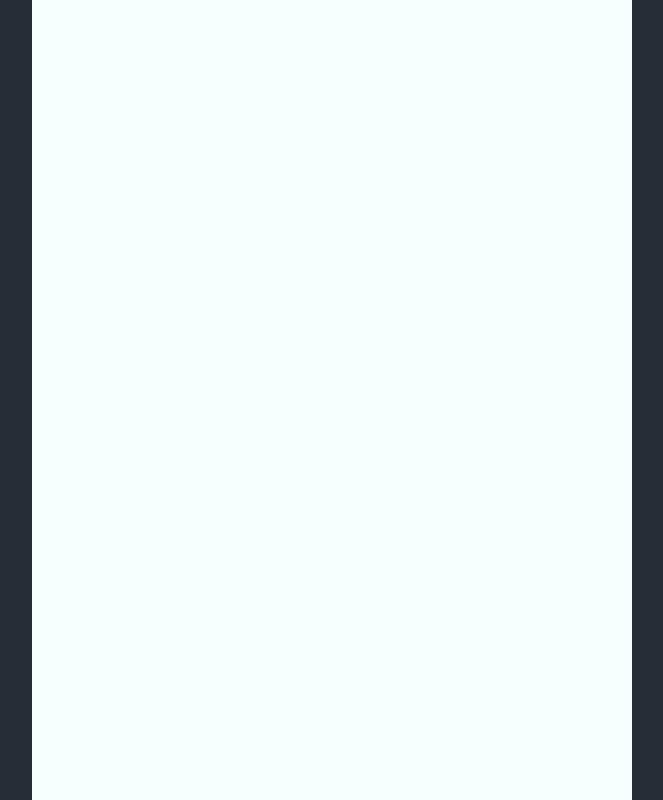
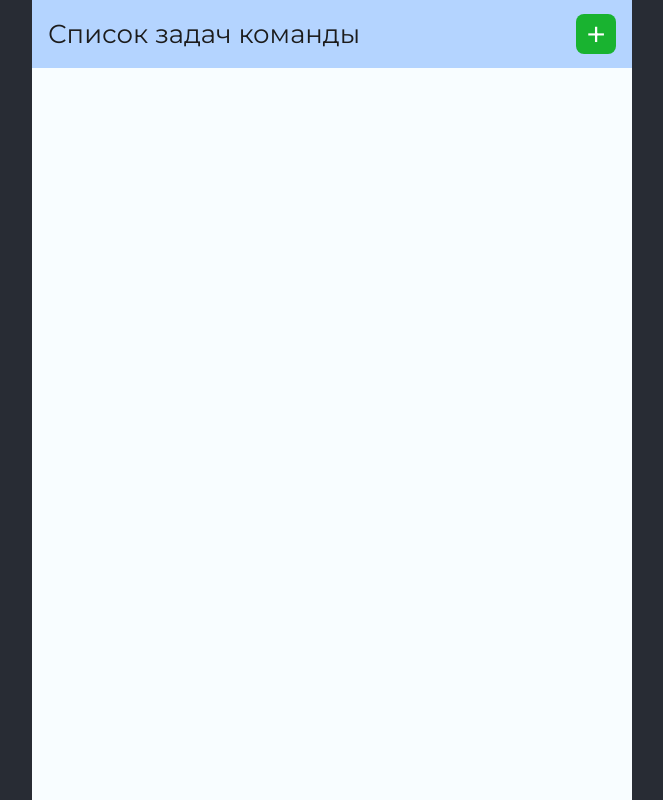
Before and after one commit to father1971/front-final, a React (Create React App) app: page / in a window 1280 px wide. Shown: the whole page, without its empty margins (308-971 px from the left). Built offline with nearby package versions, Linux system fonts and the light colour scheme; the HTML template or start-up script is replaced by a standard one.

Commit message:
Added Header

```diff
--- /dev/null
+++ b/src/components/Header.tsx
@@ -0,0 +1,66 @@
+import React from 'react';
+import styled from 'styled-components';
+import { colors } from '../colors';
+
+interface HeaderInterface {
+  onAddTaskClick: () => void;
+}
+
+export const Header: React.FC<HeaderInterface> = ({ onAddTaskClick }) => {
+  return (
+    <Container>
+      Список задач команды
+      <AddTaskButton onClick={onAddTaskClick}>+</AddTaskButton>
+    </Container>
+  );
+};
+
+const Container = styled.div({
+  display: 'flex',
+  flexDirection: 'row',
+  justifyContent: 'space-between',
+  alignItems: 'center',
+  flexShrink: 0,
+
+  width: '100%',
+  height: 68,
+
+  fontSize: '26px',
+  lineHeight: '30px',
+
+  paddingLeft: 16,
+  paddingTop: 12,
+  paddingRight: 16,
+  paddingBottom: 12,
+
+  backgroundColor: colors.header,
+  color: colors.text,
+});
+
+const AddTaskButton = styled.div({
+  display: 'block',
+  flexShrink: 0,
+
+  backgroundColor: colors.button.positive,
+  color: colors.lightText,
+
+  height: 40,
+  width: 40,
+  borderRadius: 8,
+  marginLeft: 8,
+
+  fontSize: '36px',
+  lineHeight: '40px',
+  textAlign: 'center',
+
+  cursor: 'pointer',
+  userSelect: 'none',
+
+  '&:hover': {
+    backgroundColor: colors.buttonHover.positive,
+  },
+
+  '&:active': {
+    backgroundColor: colors.buttonActive.positive,
+  },
+});
--- a/src/components/ToDoList.tsx
+++ b/src/components/ToDoList.tsx
@@ -3,12 +3,17 @@ import styled from 'styled-components';
 import { colors } from '../colors';
 import { Task } from '../commonTypes';
 import { testTasks } from '../testData';
+import { Header } from './Header';
 
 export const ToDoList: React.FC = () => {
   const [currentTasks, setCurrentTasks] = React.useState<Task[]>(testTasks);
+  function openAddTaskSection() {
+    alert('AddTask');
+  }
 
   return (
     <Container>
+      <Header onAddTaskClick={openAddTaskSection} />
       {/* <Header/> */}
       {/* <TaskList/> */}
       {/* <AddTask/> */}
--- a/src/index.css
+++ b/src/index.css
@@ -1,8 +1,17 @@
 body {
   margin: 0;
-  font-family: 'Montserrat', sans-serif, -apple-system, BlinkMacSystemFont, 'Segoe UI', 'Roboto', 'Oxygen',
-    'Ubuntu', 'Cantarell', 'Fira Sans', 'Droid Sans', 'Helvetica Neue',
-    sans-serif;
+  font-family: 'Montserrat', sans-serif, -apple-system, BlinkMacSystemFont,
+    'Segoe UI', 'Roboto', 'Oxygen', 'Ubuntu', 'Cantarell', 'Fira Sans',
+    'Droid Sans', 'Helvetica Neue', sans-serif;
   -webkit-font-smoothing: antialiased;
   -moz-osx-font-smoothing: grayscale;
+
+  * {
+    box-sizing: border-box;
+  }
 }
+
+code {
+  font-family: source-code-pro, Menlo, Monaco, Consolas, 'Courier New',
+    monospace;
+}
```
